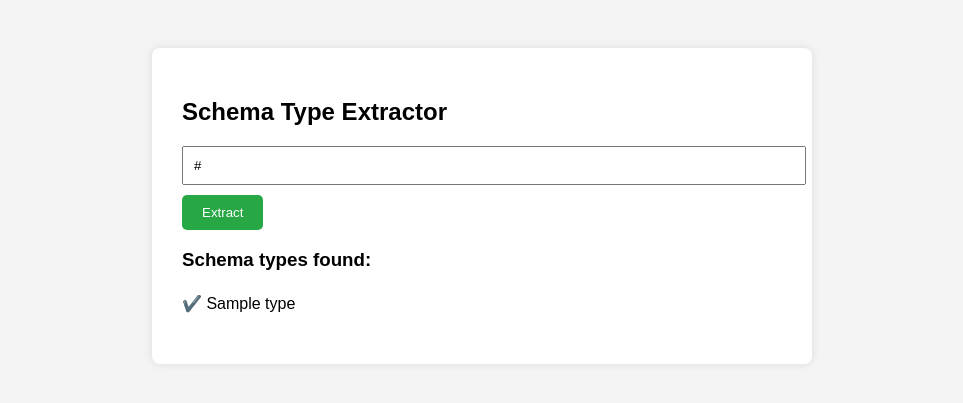
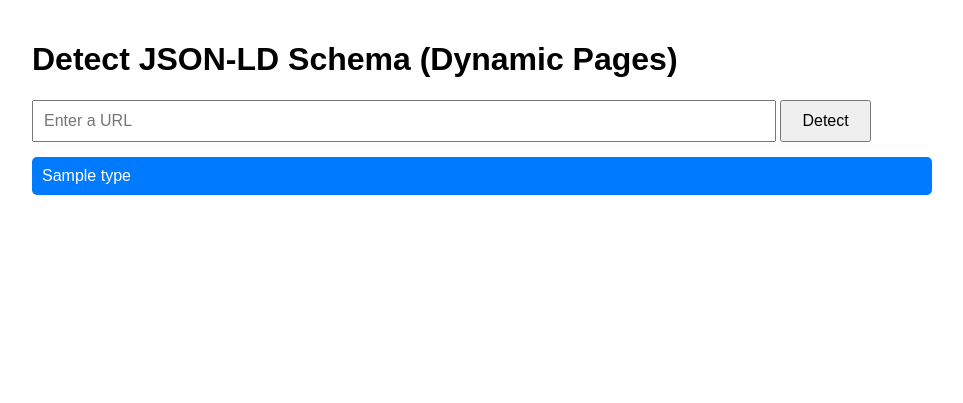
Before and after one commit to dev-rajanmishra/my_project, a Flask app: template templates/index.html in a window 1280 px wide. Shown: the top 403 px of the page, without its empty margins (158-1121 px from the left). Run offline with Flask 3, Linux system fonts and the light colour scheme; the template is opened without the code that fills it: most values are stand-ins (such as "Sample title", 1, 10 or a date in 2020).

Commit message:
schema_detect

```diff
--- a/app.py
+++ b/app.py
@@ -1,50 +1,66 @@
-from flask import Flask, render_template, request
-import requests
+from flask import Flask, request, render_template
+from selenium import webdriver
+from selenium.webdriver.chrome.options import Options
 from bs4 import BeautifulSoup
+import time
 import json
-import re
 
 app = Flask(__name__)
 
-def extract_schema_types(url):
+def detect_jsonld_dynamic(url):
+    options = Options()
+    options.add_argument('--headless')
+    options.add_argument('--disable-gpu')
+    options.add_argument('--no-sandbox')
+    options.add_argument('--disable-dev-shm-usage')
+
+    driver = webdriver.Chrome(options=options)
+
     try:
-        response = requests.get(url, headers={'User-Agent': 'Mozilla/5.0'})
-        response.raise_for_status()
-        soup = BeautifulSoup(response.text, 'html.parser')
-        schema_types = set()
+        driver.get(url)
+        time.sleep(3)
+        soup = BeautifulSoup(driver.page_source, 'html.parser')
+        jsonld_blocks = soup.find_all('script', type='application/ld+json')
 
-        for script in soup.find_all("script", type="application/ld+json"):
-            content = script.string
-            if not content:
-                continue
-            content = re.sub(r'<!--|-->', '', content).strip()
-            try:
-                data = json.loads(content)
-                items = data if isinstance(data, list) else [data]
-                for item in items:
-                    if isinstance(item, dict) and "@type" in item:
-                        types = item["@type"]
-                        if isinstance(types, list):
-                            schema_types.update(types)
-                        else:
-                            schema_types.add(types)
-            except Exception:
-                continue
+        result = []
+        for block in jsonld_blocks:
+            if block.string:
+                raw_json = block.string.strip()
+                try:
+                    parsed = json.loads(raw_json)
+                    if isinstance(parsed, list):
+                        schema_types = ', '.join(item.get('@type', 'Unknown') for item in parsed if isinstance(item, dict))
+                    else:
+                        schema_types = parsed.get('@type', 'Unknown')
+                except json.JSONDecodeError:
+                    schema_types = 'Invalid JSON'
+                result.append({
+                    'type': schema_types,
+                    'content': raw_json
+                })
 
-        return sorted(schema_types)
+        if result:
+            return f"Found {len(result)} JSON-LD schema block(s).", result
+        else:
+            return "No JSON-LD schema found on the page.", []
+    except Exception as e:
+        return f"Error: {e}", []
+    finally:
+        driver.quit()
 
-    except Exception as e:
-        return [f"Error: {str(e)}"]
+@app.route('/', methods=['GET', 'POST'])
+def index():
+    message = ""
+    blocks = []
 
-@app.route("/", methods=["GET", "POST"])
-def index():
-    schema_types = []
-    url = ""
-    if request.method == "POST":
-        url = request.form.get("url", "").strip()
+    if request.method == 'POST':
+        url = request.form.get('url')
         if url:
-            schema_types = extract_schema_types(url)
-    return render_template("index.html", types=schema_types, url=url)
+            message, blocks = detect_jsonld_dynamic(url)
+        else:
+            message = "Please enter a valid URL."
 
-if __name__ == "__main__":
+    return render_template('index.html', message=message, blocks=blocks)
+
+if __name__ == '__main__':
     app.run(debug=True)
--- /dev/null
+++ b/tempCodeRunnerFile.py
@@ -0,0 +1,2 @@
+
+                for item in items:
--- a/templates/index.html
+++ b/templates/index.html
@@ -1,34 +1,57 @@
 <!DOCTYPE html>
 <html>
 <head>
-    <meta charset="utf-8">
-    <title>Schema Type Extractor</title>
+    <title>Dynamic JSON-LD Schema Detector</title>
     <style>
-        body { font-family: Arial; padding: 40px; background: #f4f4f4; }
-        .container { background: #fff; padding: 30px; border-radius: 8px; max-width: 600px; margin: auto; box-shadow: 0 0 10px rgba(0,0,0,0.1); }
-        input[type=text] { width: 100%; padding: 10px; margin-bottom: 10px; }
-        button { padding: 10px 20px; background: #28a745; color: white; border: none; border-radius: 5px; }
-        ul { list-style: none; padding-left: 0; }
-        li { padding: 5px 0; }
+        body { font-family: Arial, sans-serif; padding: 20px; max-width: 900px; margin: auto; }
+        input[type="text"] { width: 80%; padding: 10px; font-size: 16px; }
+        button { padding: 10px 20px; font-size: 16px; }
+        .block-header {
+            cursor: pointer;
+            background-color: #007BFF;
+            color: white;
+            padding: 10px;
+            margin-top: 15px;
+            border-radius: 5px;
+        }
+        .block-content {
+            display: none;
+            background: #f4f4f4;
+            padding: 10px;
+            border-left: 4px solid #007BFF;
+            white-space: pre-wrap;
+            word-wrap: break-word;
+            border-radius: 5px;
+        }
     </style>
 </head>
 <body>
-    <div class="container">
-        <h2>Schema Type Extractor</h2>
-        <form method="POST">
-            <input type="text" name="url" placeholder="Enter URL" value="{{ url }}" required>
-            <button type="submit">Extract</button>
-        </form>
-        {% if types %}
-            <h3>Schema types found:</h3>
-            <ul>
-                {% for t in types %}
-                    <li>✔️ {{ t }}</li>
-                {% endfor %}
-            </ul>
-        {% elif url %}
-            <p>No schema types found.</p>
-        {% endif %}
-    </div>
+    <h1>Detect JSON-LD Schema (Dynamic Pages)</h1>
+    <form method="post">
+        <input type="text" name="url" placeholder="Enter a URL" required>
+        <button type="submit">Detect</button>
+    </form>
+
+    {% if message %}
+        <h3>{{ message }}</h3>
+    {% endif %}
+
+    {% for block in blocks %}
+        <div class="block">
+            <div class="block-header" onclick="toggleBlock({{ loop.index0 }})">
+                {{ block.type }}
+            </div>
+            <div class="block-content" id="block-{{ loop.index0 }}">
+                {{ block.content }}
+            </div>
+        </div>
+    {% endfor %}
+
+    <script>
+        function toggleBlock(index) {
+            const el = document.getElementById(`block-${index}`);
+            el.style.display = (el.style.display === 'block') ? 'none' : 'block';
+        }
+    </script>
 </body>
 </html>
```
Also changed, not shown: 1 other file.
